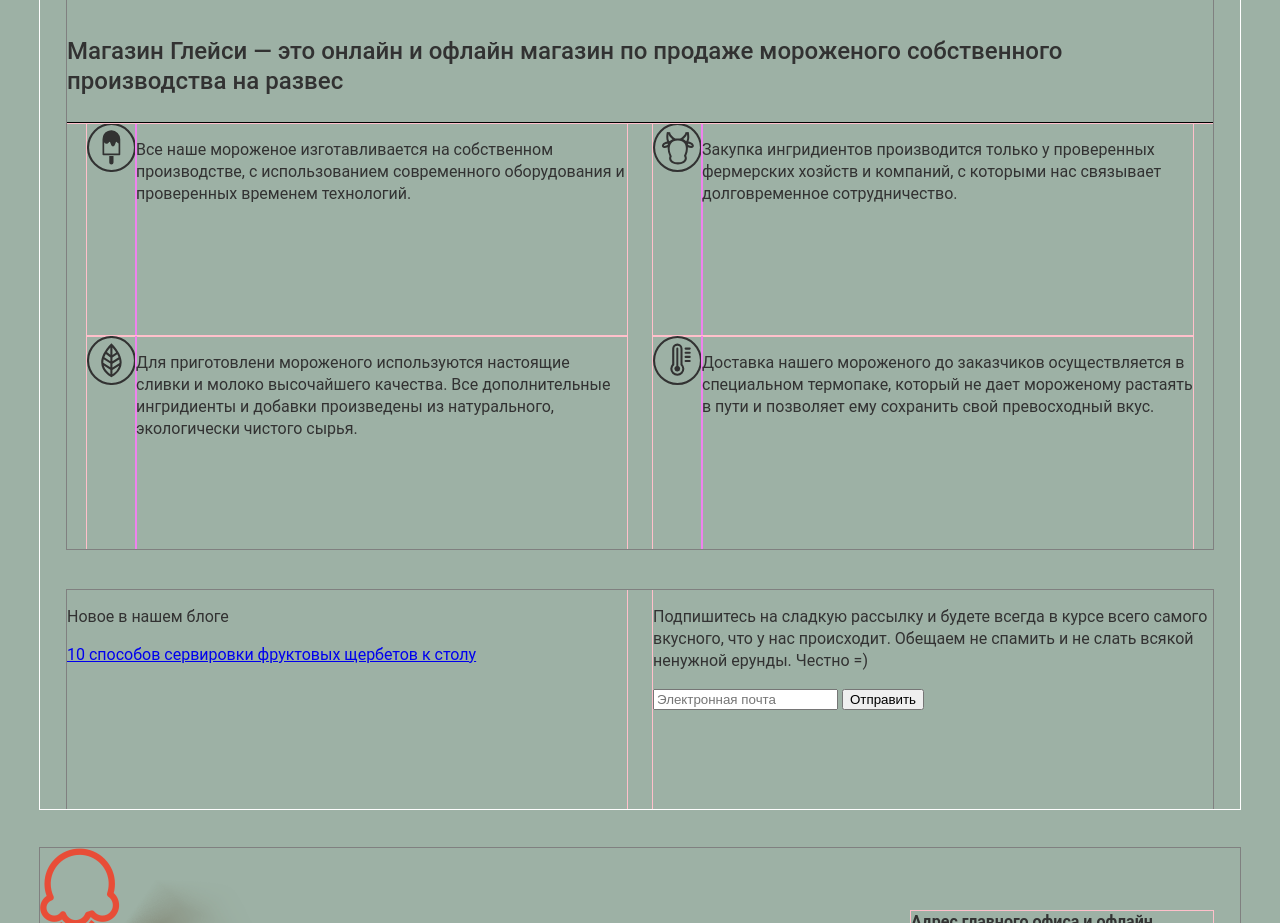
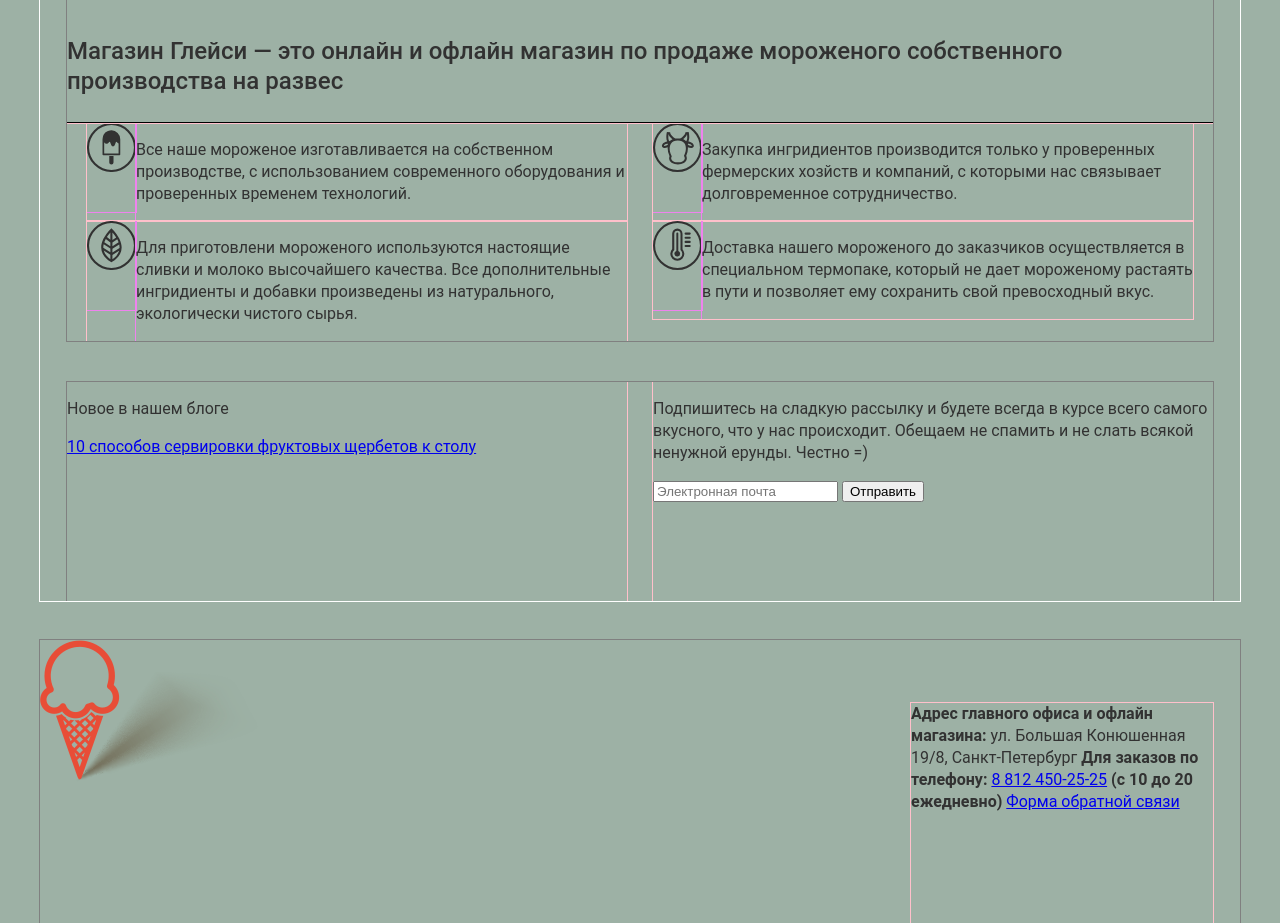
Before and after one commit to luuuv/24290-gllacy, a plain HTML site: page index.html in a window 1280 px wide. Shown: the part 1320-2243 px from the top of the page. Drawn offline with Linux system fonts and the light colour scheme.

Commit message:
Fixin gllacy - features

```diff
--- a/css/style.css
+++ b/css/style.css
@@ -299,7 +299,6 @@
 	padding: 0;
 
 	/* только для создания разметки */
-	min-height: 213px;
 	outline: 1px solid violet;
 }
 
@@ -312,7 +311,6 @@
 	margin-left: 20px;
 
 	/* только для создания разметки */
-	min-height: 213px;
 	outline: 1px solid pink;
 }
 
@@ -329,7 +327,7 @@
 	width: 49px;
 
 	/* только для создания разметки */
-	min-height: 213px;
+	min-height: 89px;
 	outline: 1px solid violet;
 }
 
@@ -338,7 +336,7 @@
 	width: 491px;
 
 	/* только для создания разметки */
-	min-height: 213px;
+	min-height: 89px;
 	outline: 1px solid violet;
 }
 
```
